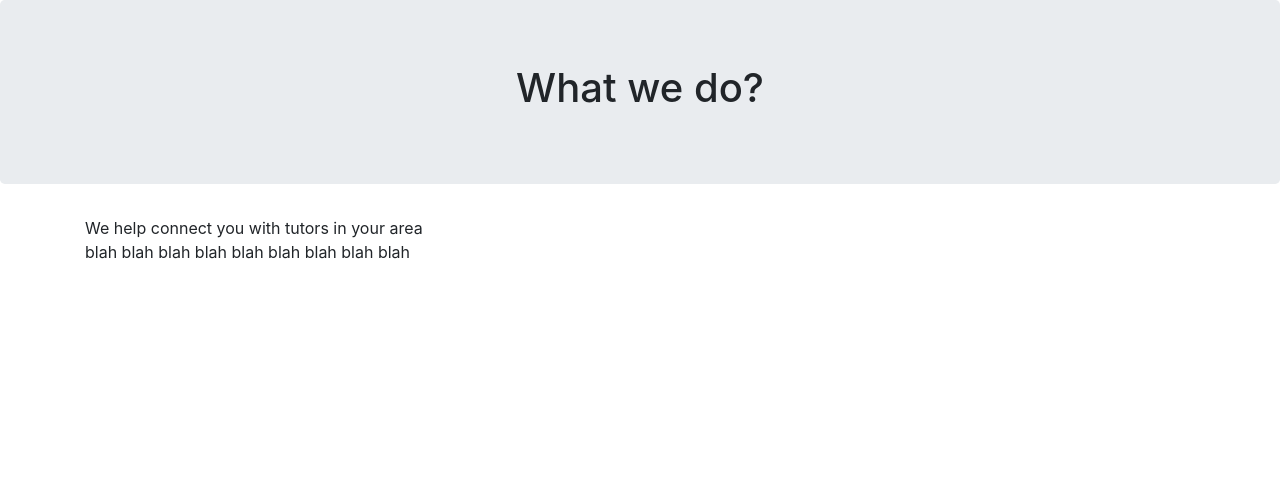
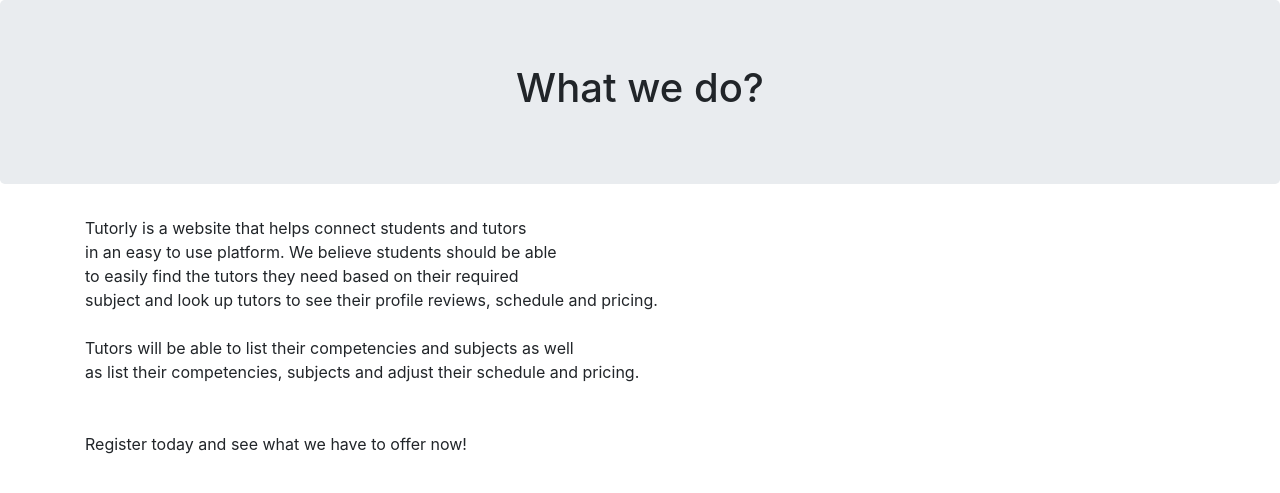
Before and after one commit to DarkRainX3/website, a Django app: page /home/about/ in a window 1280 px wide. Shown: the part 56-549 px from the top of the page. Run offline with Django 3.2, Linux system fonts and the light colour scheme; parts of the project's set-up code (start-up, migrations or seed data) failed here and were passed over; some libraries are stand-ins or nearby versions.

Commit message:
updated some features, fixed profile temporarily

```diff
--- a/accounts/templates/accounts/about.html
+++ b/accounts/templates/accounts/about.html
@@ -6,8 +6,17 @@
 </div>
 <div class="container">
     <p>
-        We help connect you with tutors in your area <br>
-        blah blah blah blah blah blah blah blah blah
+        Tutorly is a website that helps connect students and tutors <br>
+        in an easy to use platform. We believe students should be able <br>
+        to easily find the tutors they need based on their required <br>
+        subject and look up tutors to see their profile reviews, schedule and pricing. <br>
+        <br>
+
+        Tutors will be able to list their competencies and subjects as well<br>
+        as list their competencies, subjects and adjust their schedule and pricing.<br>
+        <br><br>
+        Register today and see what we have to offer now!
+
     </p>
 
 </div>
--- a/accounts/templates/accounts/home.html
+++ b/accounts/templates/accounts/home.html
@@ -6,11 +6,11 @@
 
     {% block body %}
     <div class="jumbotron">
-        <h1 align = "center">Welcome To Tutorly!</h1>
+        <h1 align = "center">Welcome to Tutorly!</h1>
         <!-- <a href="/login" class="btn btn-outline-primary" role="button" aria-pressed="true" style="float: right">Login</a> -->
     </div>
     <div class="container">
-        <h1>We help connect you with quality tutors</h1>
+        <h1>We help you connect with quality students and tutors.</h1>
     </div>
     <div class="container">
         <p>
--- a/accounts/templates/accounts/login.html
+++ b/accounts/templates/accounts/login.html
@@ -17,6 +17,11 @@
               {{ form | crispy }}
               <button class = "btn btn-outline-primary " type="submit" name="button" style="float: right">Login</button>
           </form>
+        <div class="border-top pt-3">
+                <small class=text-muted">
+                    Need an account? <a class="ml-2" href="{% url 'register' %}">Sign Up Now</a> <!-- margin of 2, split up a bit-->
+                </small>
+        </div>
     </div>
 
 {% endblock %}
--- a/accounts/templates/accounts/profile.html
+++ b/accounts/templates/accounts/profile.html
@@ -2,7 +2,7 @@
 
 {% block body %}
 <div class="jumbotron">
-    <h1 align = "center">Welcome {{pid}}</h1>
+    <h1 align = "center">Welcome {{user.username}}</h1>
 </div>
 <div class="container">
     <p>
--- a/accounts/templates/accounts/register.html
+++ b/accounts/templates/accounts/register.html
@@ -18,6 +18,12 @@
         </div>
         <button class = "btn btn-outline-primary " type="submit">Register</button>
     </form>
+
+    <div class="border-top pt-3">
+        <small class=text-muted">
+            Already Have An Account? <a class="ml-2" href="{% url 'login' %}"></a> <!-- margin of 2, split up a bit-->
+        </small>
+    </div>
 </div>
 
 
--- a/accounts/templates/base.html
+++ b/accounts/templates/base.html
@@ -36,9 +36,15 @@
                     Account
                   </a>
                   <div class="dropdown-menu" aria-labelledby="navbarDropdown">
-                    <a class="dropdown-item" href="/home/register">Register</a>
-                    <a class="dropdown-item" href="/login">Login</a>
-                    <a class="dropdown-item" href="/home/logout">Logout</a>
+                    {% if user.is_authenticated %}
+                        <a class="dropdown-item" href="/home/profile">Profile</a>
+                        <a class="dropdown-item" href="/home/logout">Logout</a>
+
+                    {% else %}
+                      <a class="dropdown-item" href="/home/register">Register</a>
+                      <a class="dropdown-item" href="/login">Login</a>
+                    {% endif %}
+
                   </div>
                 </li>
             </ul>
--- a/accounts/urls.py
+++ b/accounts/urls.py
@@ -1,6 +1,10 @@
+
 from django.conf.urls import url
+from django.urls import path
 from . import views
 from django.contrib.auth.views import LoginView, LogoutView
+
+
 
 urlpatterns = [
     url(r'^$', views.home),
@@ -10,5 +14,6 @@ urlpatterns = [
     url(r'^registerS/$', views.registerS,name = 'registerStudent'),
     url(r'^registerT/$', views.registerT,name = 'registerTutor'),
     url(r'^about/$', views.about,name = 'about'),
-    url(r'^profile/(\w+)/', views.profile, name = 'profile'),
+    #url(r'^profile/(\w+)/', views.profile, name = 'profile'),
+    path('profile/', views.profile, name='profile'),
 ]
--- a/accounts/views.py
+++ b/accounts/views.py
@@ -82,7 +82,10 @@ def registerS(request):
     args = {'profile_creation_form':profile_creation_form, 'user_creation_form':user_creation_form}
     return render(request, 'accounts/register.html',args)
 
-def profile(request, pid):
-    today = datetime.datetime.now().date()
-    args = {'pid':pid, "today":today}
-    return render(request, 'accounts/profile.html',args)
+# def profile(request, pid):
+#     today = datetime.datetime.now().date()
+#     args = {'pid':pid, "today":today}
+#     return render(request, 'accounts/profile.html',args)
+
+def profile(request):
+    return render(request, 'accounts/profile.html')
```
Also changed, not shown: accounts/templates/accounts/registerT.html (+7 -0 lines), db.sqlite3. Lines whose indentation alone changed are shown as unchanged.
